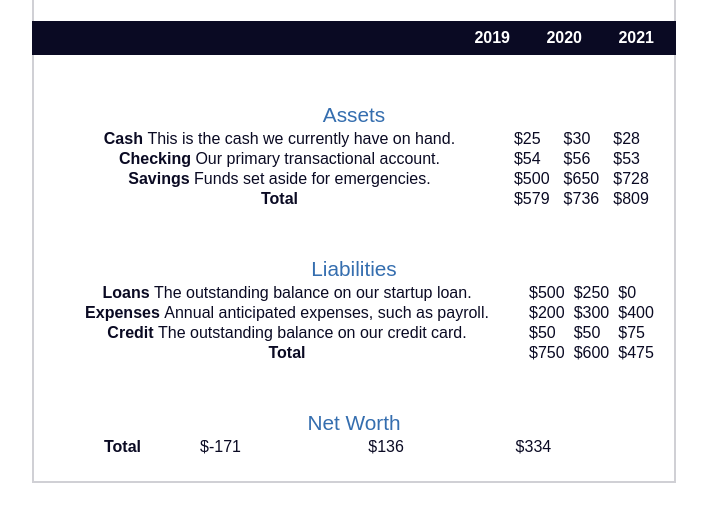
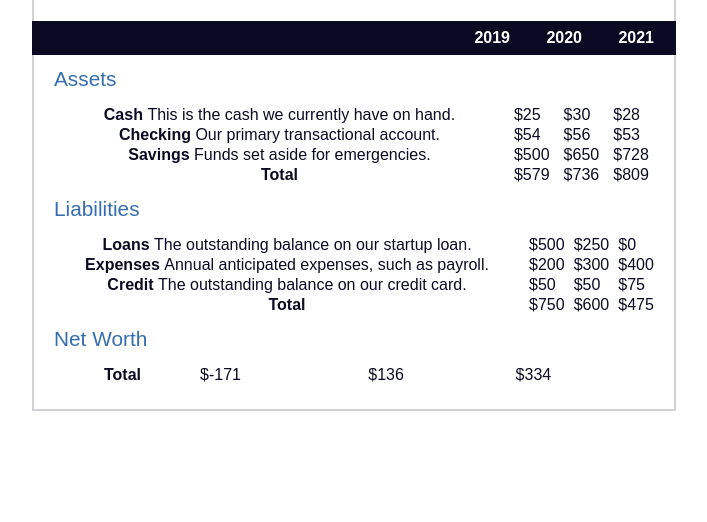
Before and after one commit to reubengermain12/Balance_Sheet, a plain HTML site: page index.html in a window 1280 px wide. Shown: the part 106-628 px from the top of the page, without its empty margins (286-993 px from the left). Drawn offline with Linux system fonts and the light colour scheme.

Commit message:
gave the captions an absolute position and shifted them from the top and from the left

```diff
--- a/styles.css
+++ b/styles.css
@@ -72,4 +72,7 @@ table caption {
   color: #356eaf;
   font-size: 1.3em;
   font-weight: normal;
+  position: absolute;
+  top: -2.25rem;
+  left: 0.5rem;
 }
```
